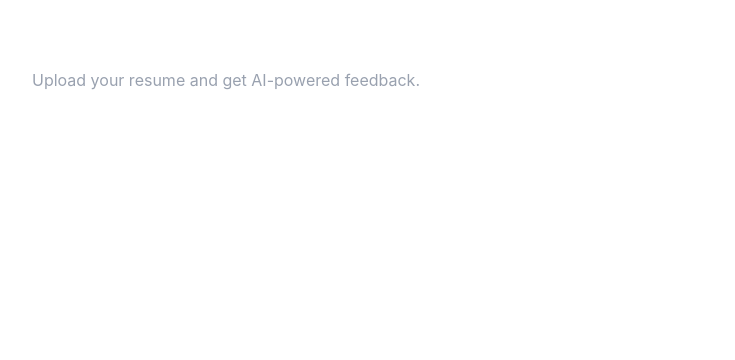
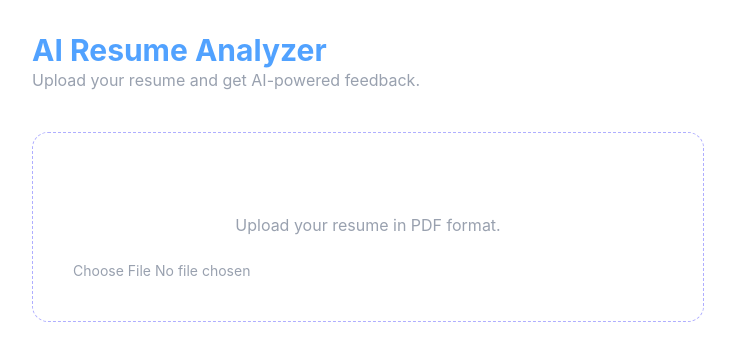
Before and after one commit to rawatvipin756/HirePilot, a React (Vite) app in the folder frontend/: page /resume-analyzer in a window 1280 px wide. Shown: the top 360 px of the page, without its empty margins (0-735 px from the left). Built offline with nearby package versions, Linux system fonts and the light colour scheme; sample sign-in values are in the browser's storage.

Commit message:
added functionality inside resume analyzer

```diff
--- a/frontend/src/components/Sidebar.jsx
+++ b/frontend/src/components/Sidebar.jsx
@@ -30,7 +30,7 @@ function Sidebar(){
         <Link to="/dashboard" className="text-gray-300 hover:text-white">
           Dashboard
         </Link>
-        <Link to="#" className="text-gray-300 hover:text-white">
+        <Link to="/resume-analyzer" className="text-gray-300 hover:text-white">
           Resume Analyzer
         </Link>
         <Link to="#" className="text-gray-300 hover:text-white">
--- a/frontend/src/pages/ResumeAnalyzer.jsx
+++ b/frontend/src/pages/ResumeAnalyzer.jsx
@@ -1,8 +1,18 @@
+import { useState } from "react";
+
 function ResumeAnalyzer() {
+  const [resume, setResume] = useState(null);
   return(
     <div className="min-h-screen bg-[#080bla] text-white p-8">
-      <h1 className="text-3xl font-bold">AI Resume Analyzer</h1>
+      <h1 className="text-3xl font-bold text-blue-400">AI Resume Analyzer</h1>
       <p className="text-gray-400">Upload your resume and get AI-powered feedback.</p>
+
+      <div className="mt-10 max-w-2xl rounded-2xl border border-dashed border-indigo-500/50 bg-white/5 p-10 text-center">
+        <h2 className="text-xl font-semibold mb-3">Upload Your Resume</h2>
+        <p className="text-gray-400 mb-6">Upload your resume in PDF format.</p>
+        <input type="file"accept=".pdf" onChange={(e)=> setResume(e.target.files[0])} className="block w-full text-sm text-gray-400"/>
+      </div>
+
     </div>
   )
 }
```
